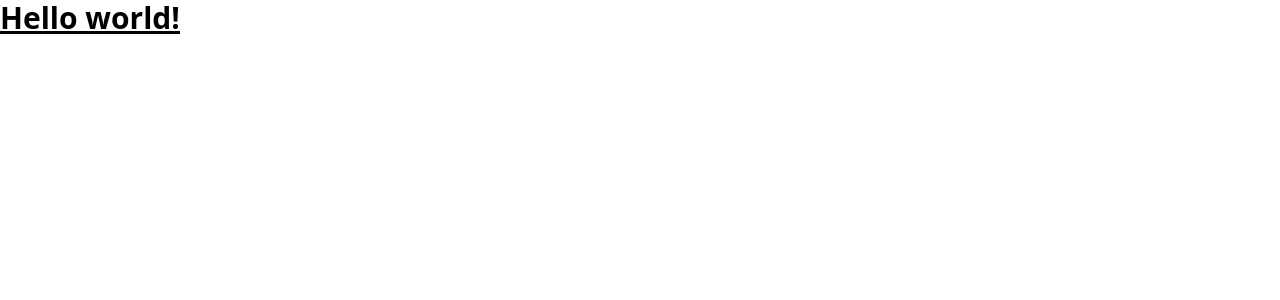
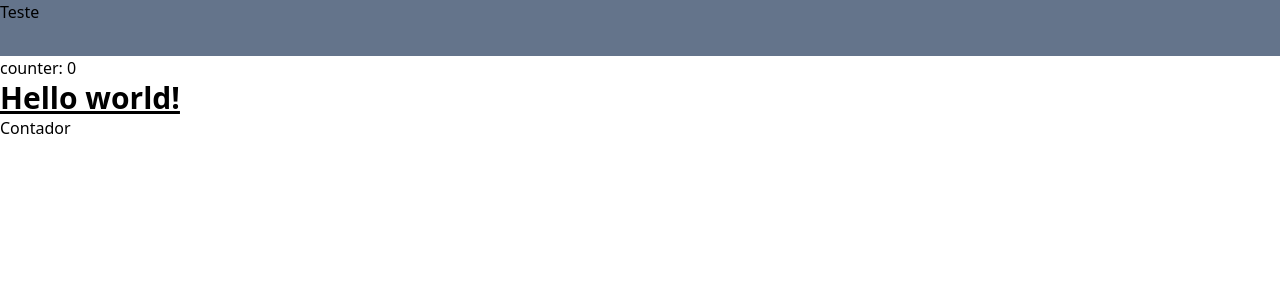
Before and after one commit to the-spanish-guy/boilerplate-vite-ts, a React (Vite) app: page / in a window 1280 px wide. Shown: the top 300 px of the page. Built offline with nearby package versions, Linux system fonts and the light colour scheme.

Commit message:
:sparkles: feat(hooks): add zustand config

```diff
--- /dev/null
+++ b/src/components/Counter/Index.tsx
@@ -0,0 +1,6 @@
+import useStore from '../../stores/useStore'
+
+export default function Counter() {
+  const counter = useStore(state => state.counter)
+  return <p>counter: {counter}</p>
+}
--- /dev/null
+++ b/src/components/Header/Index.tsx
@@ -0,0 +1,7 @@
+export default function Header() {
+  return (
+    <header className="flex flex-row justify-between w-full bg-slate-500 h-14">
+      <h1>Teste</h1>
+    </header>
+  )
+}
--- a/src/pages/Home/Index.tsx
+++ b/src/pages/Home/Index.tsx
@@ -1,5 +1,19 @@
+import Counter from '../../components/Counter/Index'
+import Header from '../../components/Header/Index'
+import useStore from '../../stores/useStore'
 import './index.css'
 
 export function Home() {
-  return <h1 className="teste">Hello world!</h1>
+  const counter = useStore(state => state.setCounter)
+  const handleClick = () => {
+    counter(1)
+  }
+  return (
+    <>
+      <Header />
+      <Counter />
+      <h1 className="teste">Hello world!</h1>
+      <button onClick={handleClick}>Contador</button>
+    </>
+  )
 }
--- /dev/null
+++ b/src/stores/useStore.ts
@@ -0,0 +1,15 @@
+import create from 'zustand'
+
+type State = {
+  counter: number
+  setCounter: (counter: number) => void
+}
+
+const useStore = create<State>(set => ({
+  counter: 0,
+  setCounter: counter => {
+    set(state => ({ counter: state.counter + 1 }))
+  }
+}))
+
+export default useStore
```
